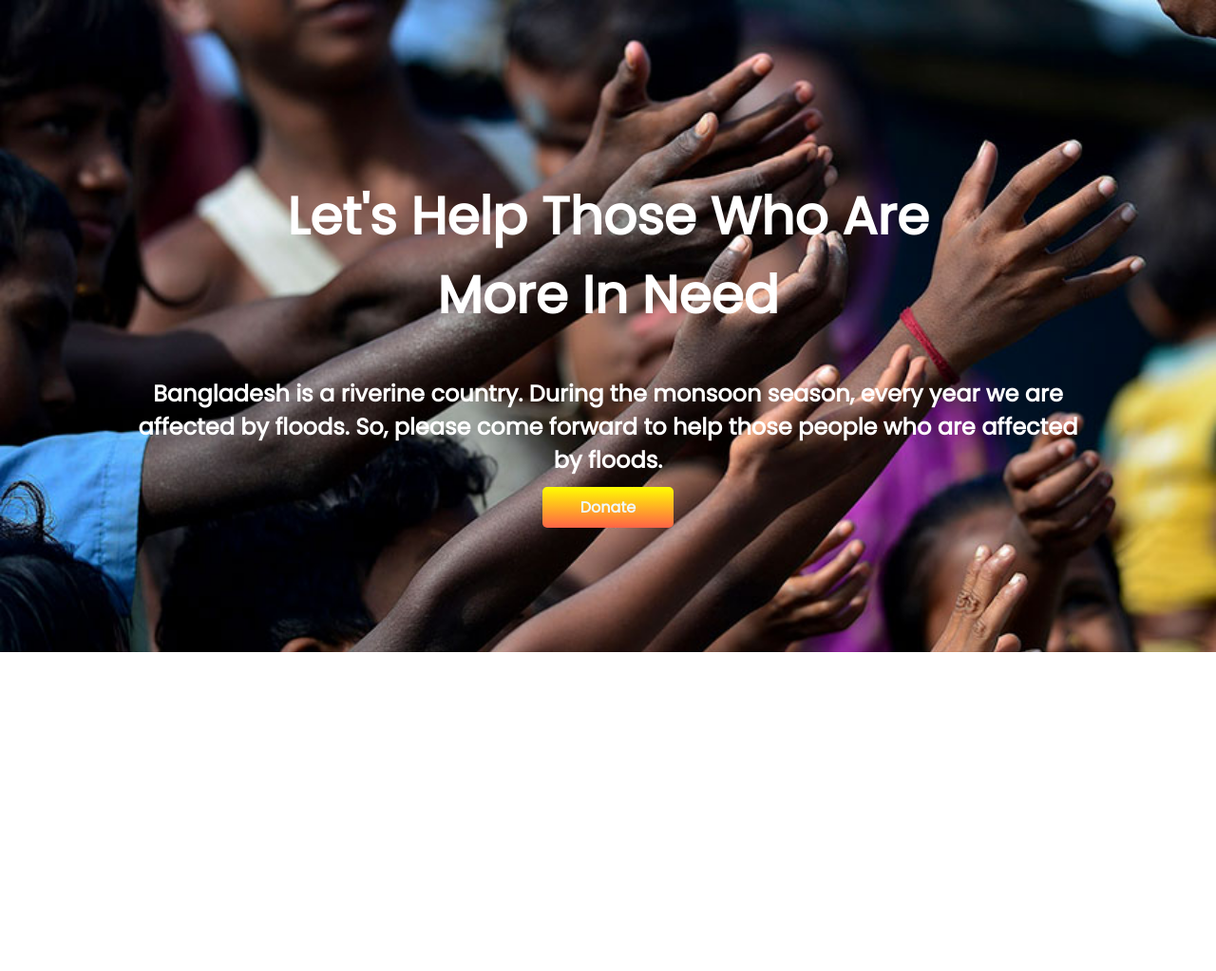
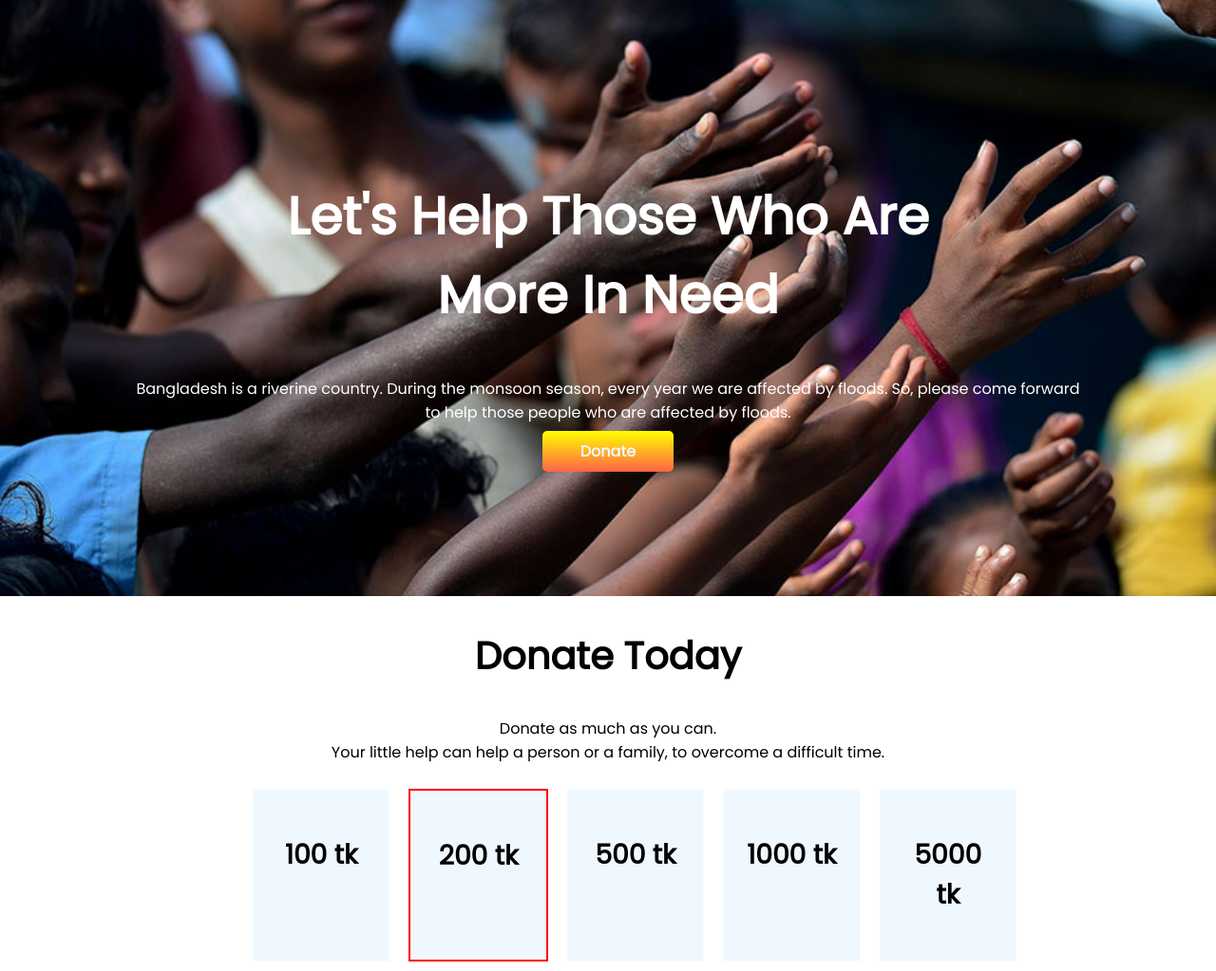
Before and after one commit to ABuBakar7447/donate-for-humanity-repo, a plain HTML site: page index.html in a window 1280 px wide. Shown: the whole page at 95% size. Before the commit the page ends 800 px from the top, so only its background shows below. Drawn offline with Linux system fonts and the light colour scheme.

Commit message:
new added

```diff
--- a/index.html
+++ b/index.html
@@ -19,11 +19,49 @@
         <div class="halim">
             <h1>Let's Help Those Who Are<br> More In Need</h1>
 
-            <h2>Bangladesh is a riverine country. During the monsoon season, every year we are affected by floods. So, please come forward to help those people who are affected by floods.</h2>
+            <p>Bangladesh is a riverine country. During the monsoon season, every year we are affected by floods. So, please come forward to help those people who are affected by floods.</p>
 
             <a class="button-link" target="_blank" href="">Donate</a>
 
         </div>
+
+    </section>
+
+    <section>
+        <div class="halim">
+            <h2> Donate Today</h2>
+            <p>Donate as much as you can.<br>Your little help can help a person or a family, to overcome a difficult time.</p>
+
+        </div>
+
+       <div class="murgi">
+
+        <div class="taka">
+            <h3>100 tk</h3>
+        </div>
+
+        <div class="taka poisha">
+            <h3>200 tk</h3>
+        </div>
+
+        <div class="taka">
+            <h3>500 tk</h3>
+        </div>
+
+        <div class="taka">
+            <h3>1000 tk</h3>
+        </div>
+
+        <div class="taka">
+            <h3>5000 tk</h3>
+        </div>
+
+    </div>
+
+
+
+
+
 
     </section>
 
--- a/style.css
+++ b/style.css
@@ -7,15 +7,23 @@ h1{
     font-size: 55px;
 
 }
+h2{
+    font-size: 40px;
+}
 
 .biriani{
-    text-align: center;
     background-image: url(donation13.jpg);
     background-repeat: no-repeat;
     background-size: 100%;
     padding: 140px;
     color: white;
 }
+.halim{
+    text-align: center;
+    line-height: normal;
+
+}
+
 .button-link{
     text-decoration: none;
     background-image: linear-gradient(yellow, tomato);
@@ -25,3 +33,25 @@ h1{
     color: aliceblue;
 
 }
+
+
+.murgi{
+    display: flex;
+    margin-left: 20%;
+}
+.taka{
+    background-color:aliceblue;
+    text-align: center;
+    font-size: 24px;
+    font-weight:bolder;
+    border: 1px solid azure;
+    width: 10%;
+    margin: 10px 10px;
+    padding: 20px 20px;
+
+
+}
+
+.poisha{
+    border: 2px solid red;
+}
```
